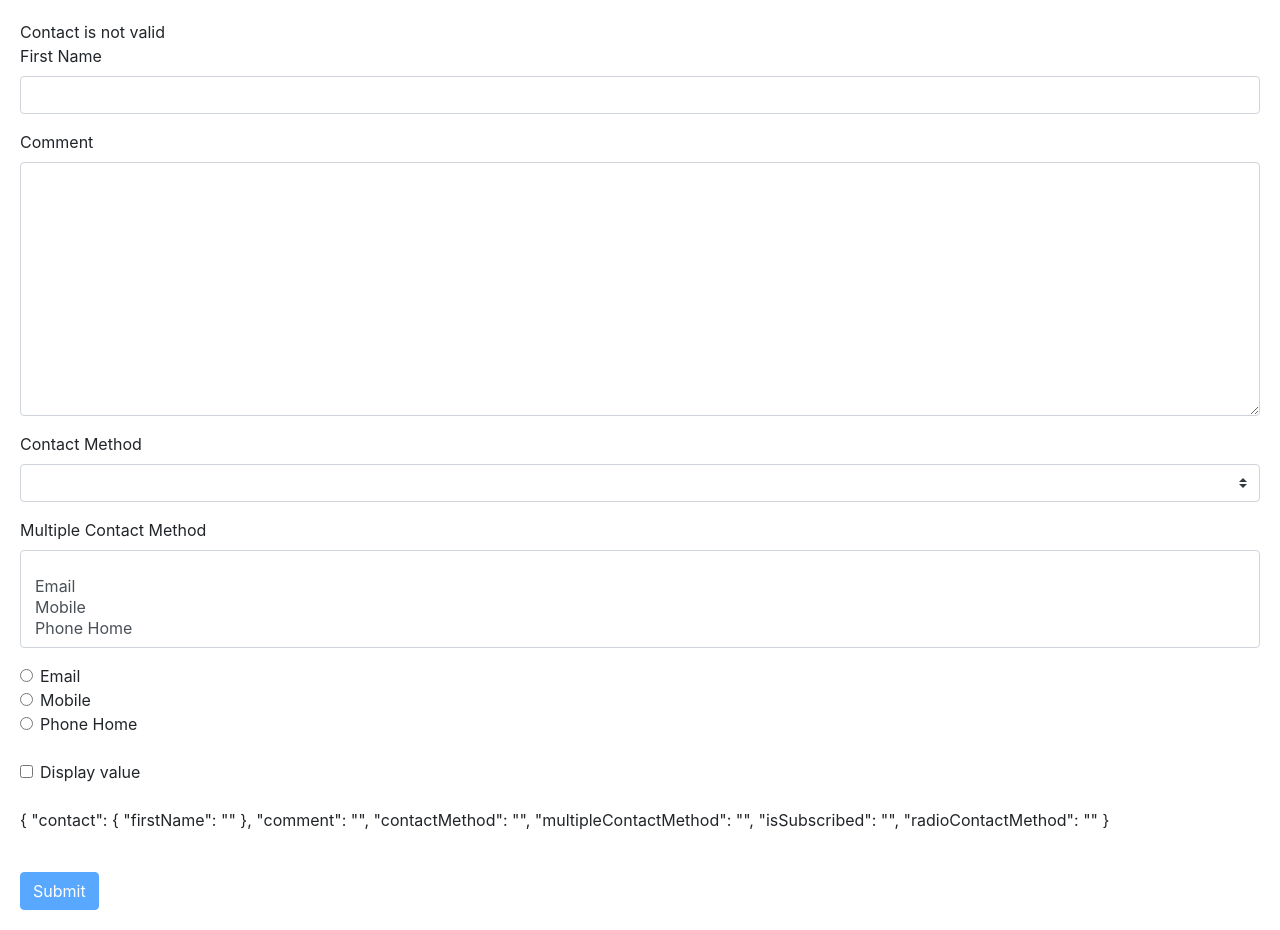
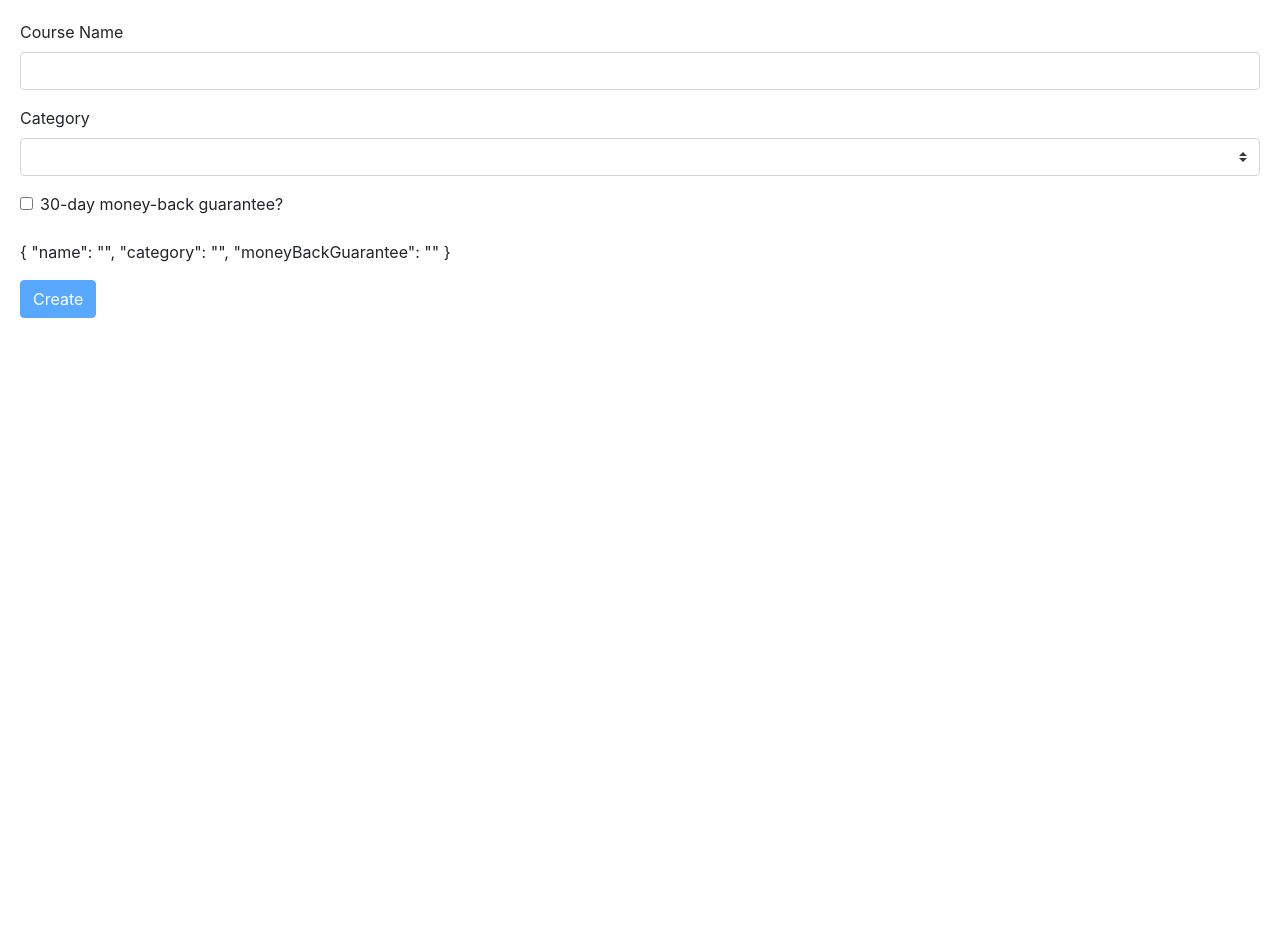
Before and after one commit to tabarino/FirstAngularProject, an Angular app: page / in a window 1280 px wide. After the commit the page ends 800 px from the top, so only its background shows below. Built offline with nearby package versions, Linux system fonts and the light colour scheme.

Commit message:
Assignment 6: Course Form

```diff
--- a/src/app/app.component.html
+++ b/src/app/app.component.html
@@ -1 +1,2 @@
-<contact-form></contact-form>
+<!--contact-form></contact-form-->
+<new-course-form></new-course-form>
--- a/src/app/app.module.ts
+++ b/src/app/app.module.ts
@@ -14,6 +14,7 @@ import { LikeComponent } from './like/like.component';
 import { InputFormatDirective } from './input-format.directive';
 import { ZippyComponent } from './zippy/zippy.component';
 import { ContactFormComponent } from './contact-form/contact-form.component';
+import { NewCourseFormComponent } from './new-course-form/new-course-form.component';
 
 // You have to register all Components, Pipes and Directives on NgModule
 @NgModule({
@@ -28,7 +29,8 @@ import { ContactFormComponent } from './contact-form/contact-form.component';
     LikeComponent,
     InputFormatDirective,
     ZippyComponent,
-    ContactFormComponent
+    ContactFormComponent,
+    NewCourseFormComponent
   ],
   imports: [
     BrowserModule,
--- /dev/null
+++ b/src/app/new-course-form/new-course-form.component.html
@@ -0,0 +1,39 @@
+<form #newCourseForm="ngForm" (ngSubmit)="onSubmit(newCourseForm.value)">
+    <div class="form-group">
+        <label for="name">Course Name</label>
+        <input ngModel required minlength="3" #name="ngModel"
+            type="text" class="form-control" name="name" id="name"
+        >
+        <div *ngIf="name.touched && name.invalid" class="alert alert-danger" role="alert">
+            <div *ngIf="name.errors.required">
+                Course Name is Required.
+            </div>
+            <div *ngIf="name.errors.minlength">
+                Course Name should be at least {{ name.errors.minlength.requiredLength }} characters.
+            </div>
+        </div>
+    </div>
+    <div class="form-group">
+        <label for="category">Category</label>
+        <select ngModel required #category="ngModel" class="custom-select" name="category" id="category">
+            <option selected>Select one</option>
+            <option *ngFor="let cat of categories" [ngValue]="cat">{{ cat.name }}</option>
+        </select>
+        <div *ngIf="category.touched && category.invalid" class="alert alert-danger" role="alert">
+            <div *ngIf="category.errors.required">
+                Category is Required.
+            </div>
+        </div>
+    </div>
+    <div class="form-check">
+        <label class="form-check-label">
+            <input ngModel type="checkbox"
+                class="form-check-input" name="moneyBackGuarantee" id="moneyBackGuarantee"
+                value="checkedValue" checked
+            >30-day money-back guarantee?
+        </label>
+    </div>
+    <br>
+    <p>{{ newCourseForm.value | json }}</p>
+    <button type="submit" class="btn btn-primary" [disabled]="newCourseForm.invalid">Create</button>
+</form>
--- /dev/null
+++ b/src/app/new-course-form/new-course-form.component.ts
@@ -0,0 +1,24 @@
+import { Component, OnInit } from '@angular/core';
+
+@Component({
+  selector: 'new-course-form',
+  templateUrl: './new-course-form.component.html',
+  styleUrls: ['./new-course-form.component.css']
+})
+export class NewCourseFormComponent implements OnInit {
+  categories = [
+    { id: 1, name: 'Development' },
+    { id: 2, name: 'Art' },
+    { id: 3, name: 'Languages' }
+  ];
+
+  constructor() { }
+
+  ngOnInit(): void {
+  }
+
+  onSubmit(course) {
+    alert('The new course has been created');
+    console.log(course);
+  }
+}
```
Also changed, not shown: src/app/new-course-form/new-course-form.component.css (added), 1 other file (tests, documents, lock files or other folders).
